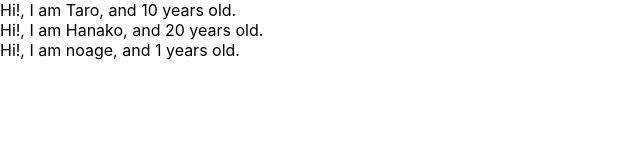
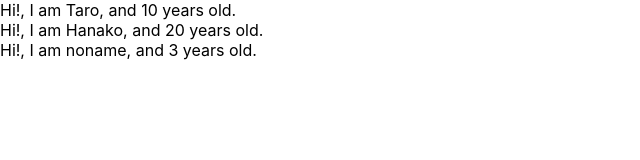
Before and after one commit to ssshiiin/study-react-redux-crud-application, a React (Create React App) app: page / in a window 1280 px wide. Shown: the top 160 px of the page, without its empty margins (0-640 px from the left). Built offline with nearby package versions, Linux system fonts and the light colour scheme.

Commit message:
learn prop-types

```diff
--- a/src/App.js
+++ b/src/App.js
@@ -1,4 +1,5 @@
 import React from 'react';
+import PropTypes from 'prop-types'
 
 const User = (props) => {
   return <div>Hi!, I am {props.name}, and {props.age} years old.</div>
@@ -8,7 +9,7 @@ const App = () => {
   const profiles = [
     {name : "Taro", age : 10},
     {name : "Hanako", age : 20},
-    {name : "noage"}
+    {name : "noname", age : 3}
   ]
   return (
     <div>
@@ -20,8 +21,13 @@ const App = () => {
   )
 }
 
-User.defaultProps = {
-  age: 1
+User.propTypes = {
+  name: PropTypes.string,
+  age: PropTypes.number.isRequired
 }
 
+/*User.defaultProps = {
+  age: 1
+}*/
+
 export default App;
```
